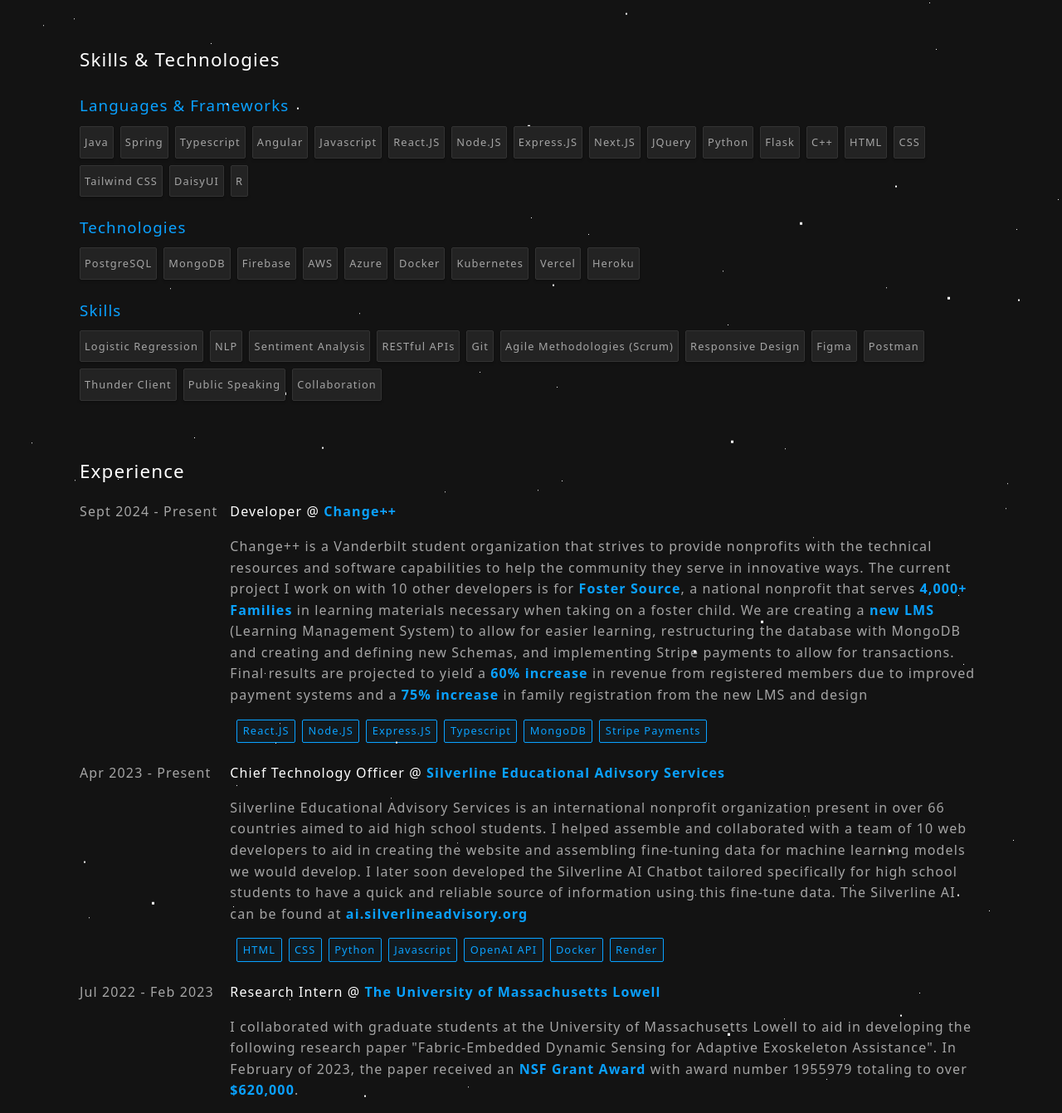
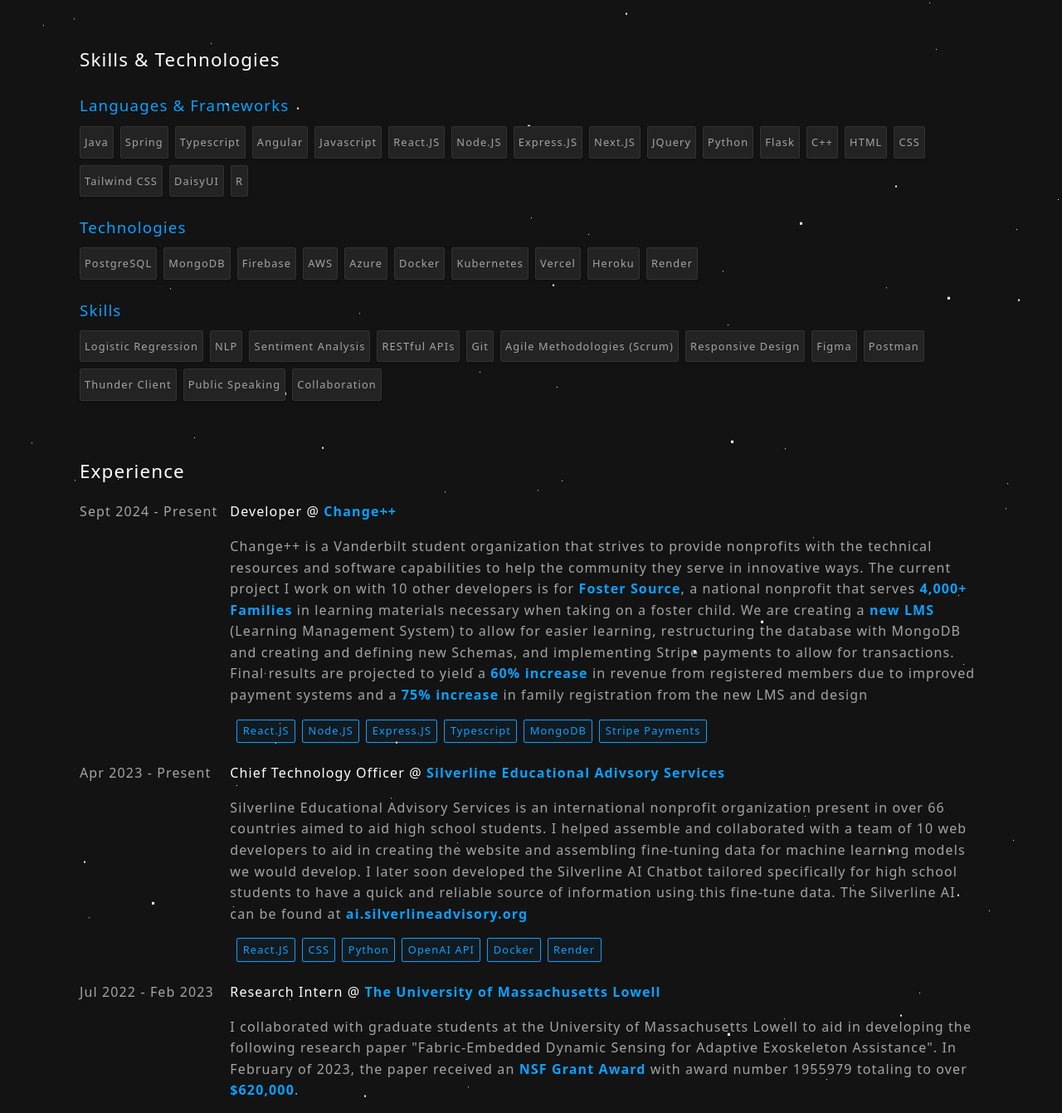
Before and after one commit to ashrit-ram-anala/Portfolio, a React (Vite) app in the folder client/: page / in a window 1280 px wide. Shown: the part 1434-2775 px from the top of the page at 83% size. Built offline with nearby package versions, Linux system fonts and the light colour scheme.

Commit message:
updated tech stack for experience and added render

```diff
--- a/client/src/App.jsx
+++ b/client/src/App.jsx
@@ -411,6 +411,9 @@
         <li>
           <a>Heroku</a>
         </li>
+        <li>
+          <a>Render</a>
+        </li>
       </ul>
 
       <p className="specifics">Skills</p>
@@ -558,16 +561,13 @@
             <div className="tech">
               <ul>
                 <li>
-                  <a>HTML</a>
+                  <a>React.JS</a>
                 </li>
                 <li>
                   <a>CSS</a>
                 </li>
                 <li>
                   <a>Python</a>
-                </li>
-                <li>
-                  <a>Javascript</a>
                 </li>
                 <li>
                   <a>OpenAI API</a>
```
